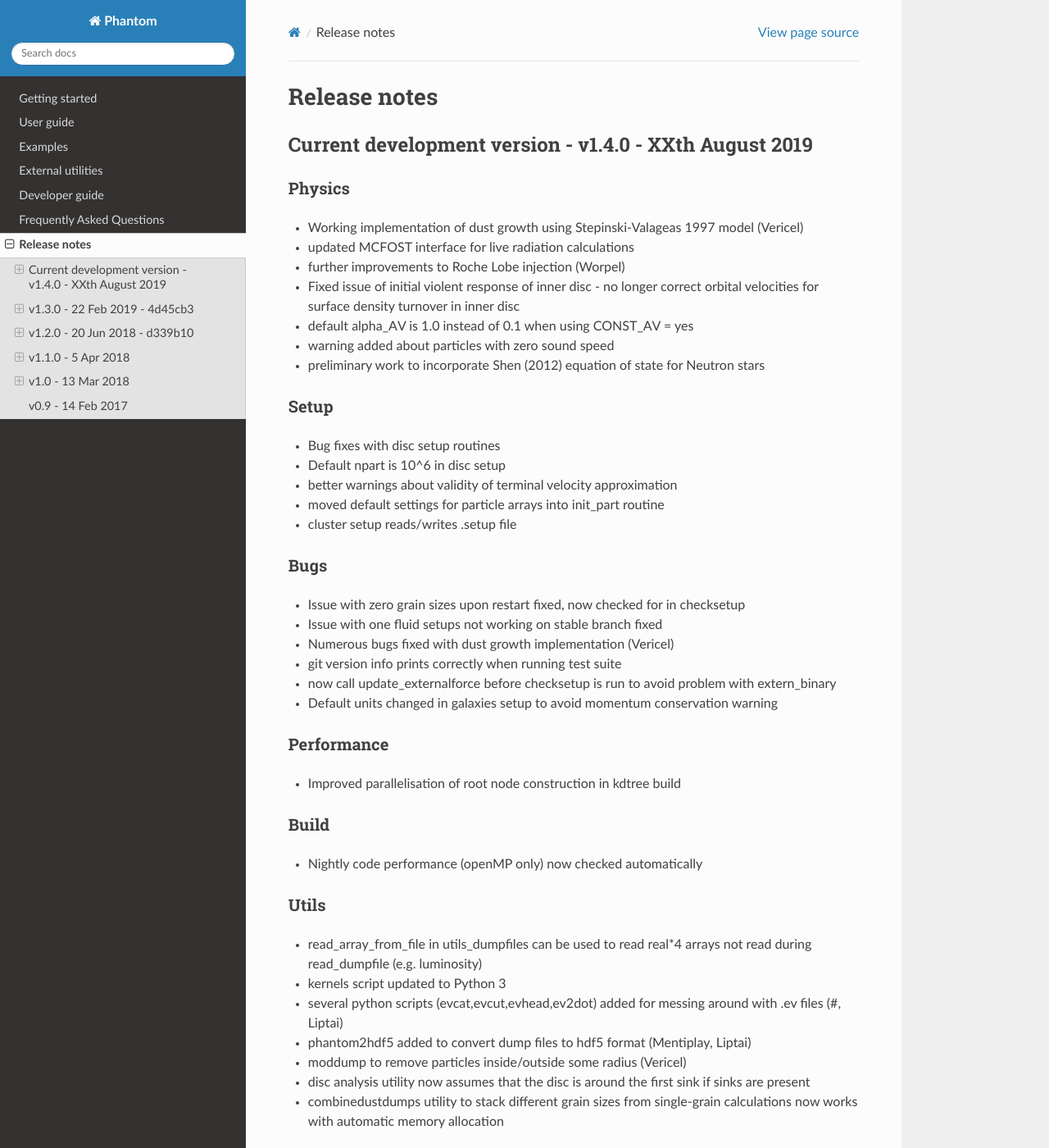
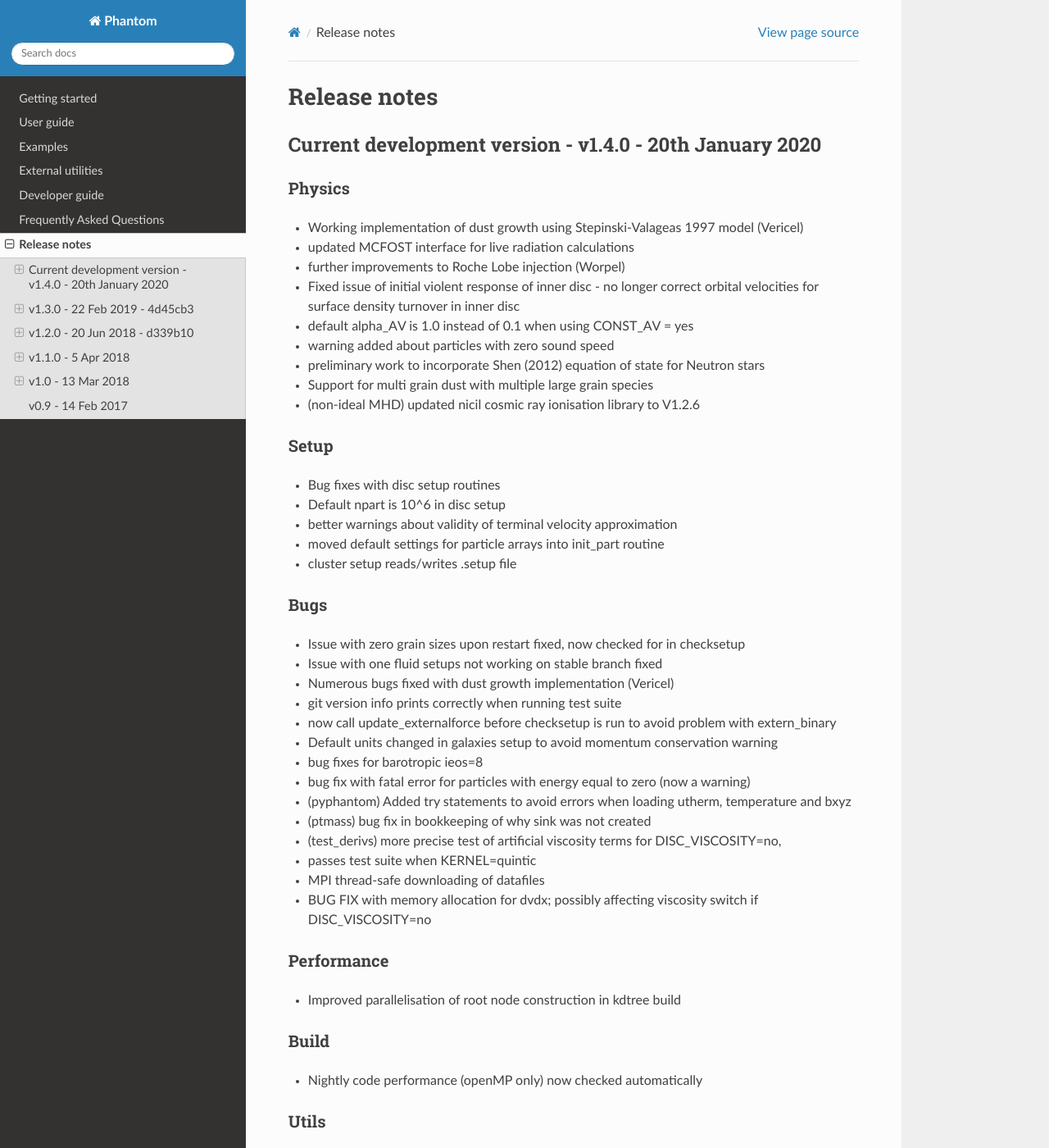
Before and after one commit to danieljprice/phantom, a Sphinx documentation site: the page built from docs/releasenotes.rst, in a window 1280 px wide and 1400 px high. Shown: the whole window at 82% size. Built offline with Sphinx 7.4.7 and the Read the Docs theme 2.0.0, drawn with Linux system fonts in a browser that asks for light colours; pages that are not in the unit, such as notebooks, are missing from menus.

Commit message:
releasenotes.rst edited online with Bitbucket [skip ci]

```diff
--- a/docs/releasenotes.rst
+++ b/docs/releasenotes.rst
@@ -1,8 +1,8 @@
 Release notes
 =============
 
-Current development version - v1.4.0 - XXth August 2019
--------------------------------------------------------
+Current development version - v1.4.0 - 20th January 2020
+--------------------------------------------------------
 
 Physics
 ~~~~~~~
@@ -17,6 +17,8 @@ Physics
 -  warning added about particles with zero sound speed
 -  preliminary work to incorporate Shen (2012) equation of state for
    Neutron stars
+-  Support for multi grain dust with multiple large grain species
+-  (non-ideal MHD) updated nicil cosmic ray ionisation library to V1.2.6
 
 Setup
 ~~~~~
@@ -39,6 +41,14 @@ Bugs
    problem with extern_binary
 -  Default units changed in galaxies setup to avoid momentum
    conservation warning
+-  bug fixes for barotropic ieos=8
+-  bug fix with fatal error for particles with energy equal to zero (now a warning)
+-  (pyphantom) Added try statements to avoid errors when loading utherm, temperature and bxyz
+-  (ptmass) bug fix in bookkeeping of why sink was not created
+-  (test_derivs) more precise test of artificial viscosity terms for DISC_VISCOSITY=no,
+-  passes test suite when KERNEL=quintic
+-  MPI thread-safe downloading of datafiles
+-  BUG FIX with memory allocation for dvdx; possibly affecting viscosity switch if DISC_VISCOSITY=no
 
 Performance
 ~~~~~~~~~~~
```
